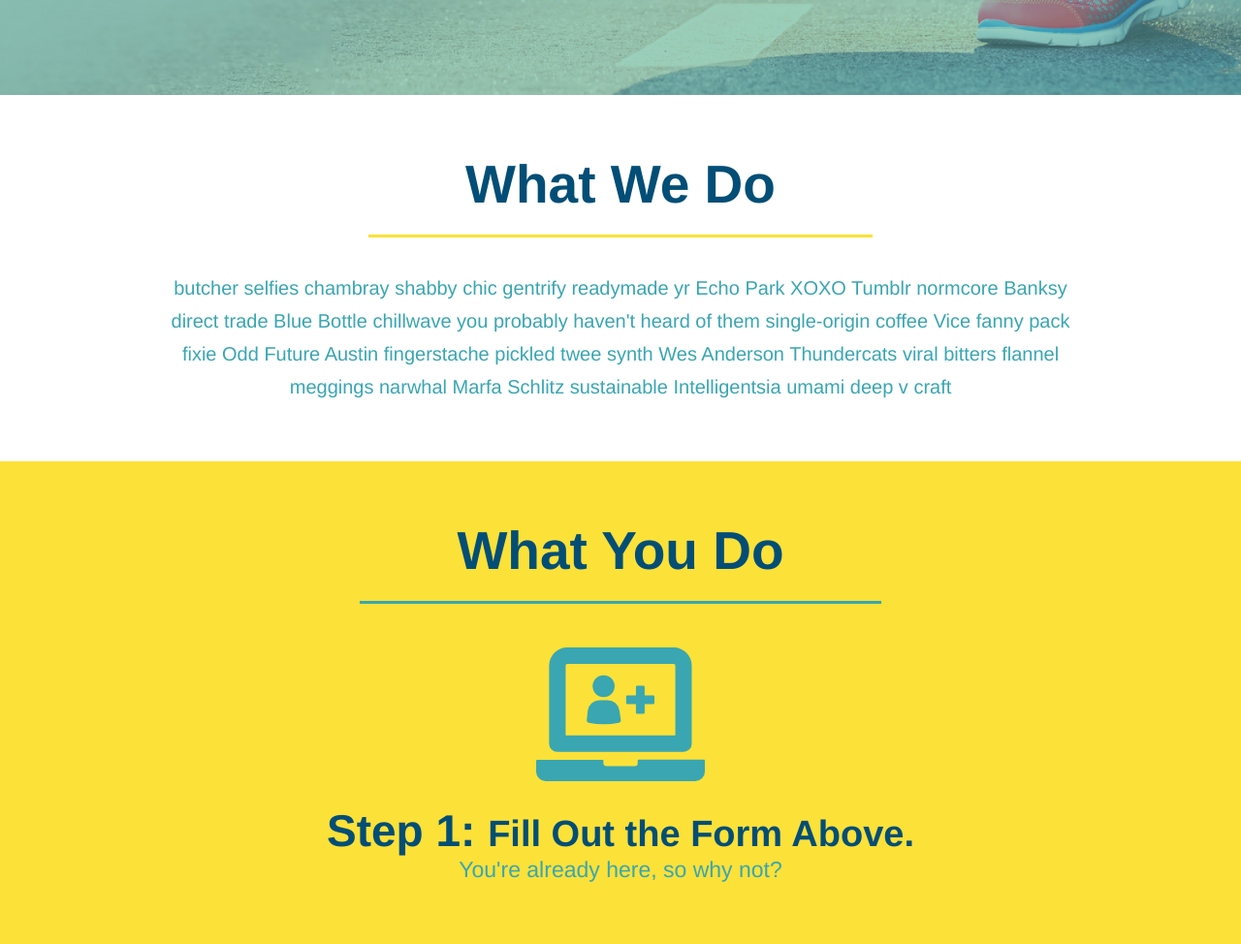
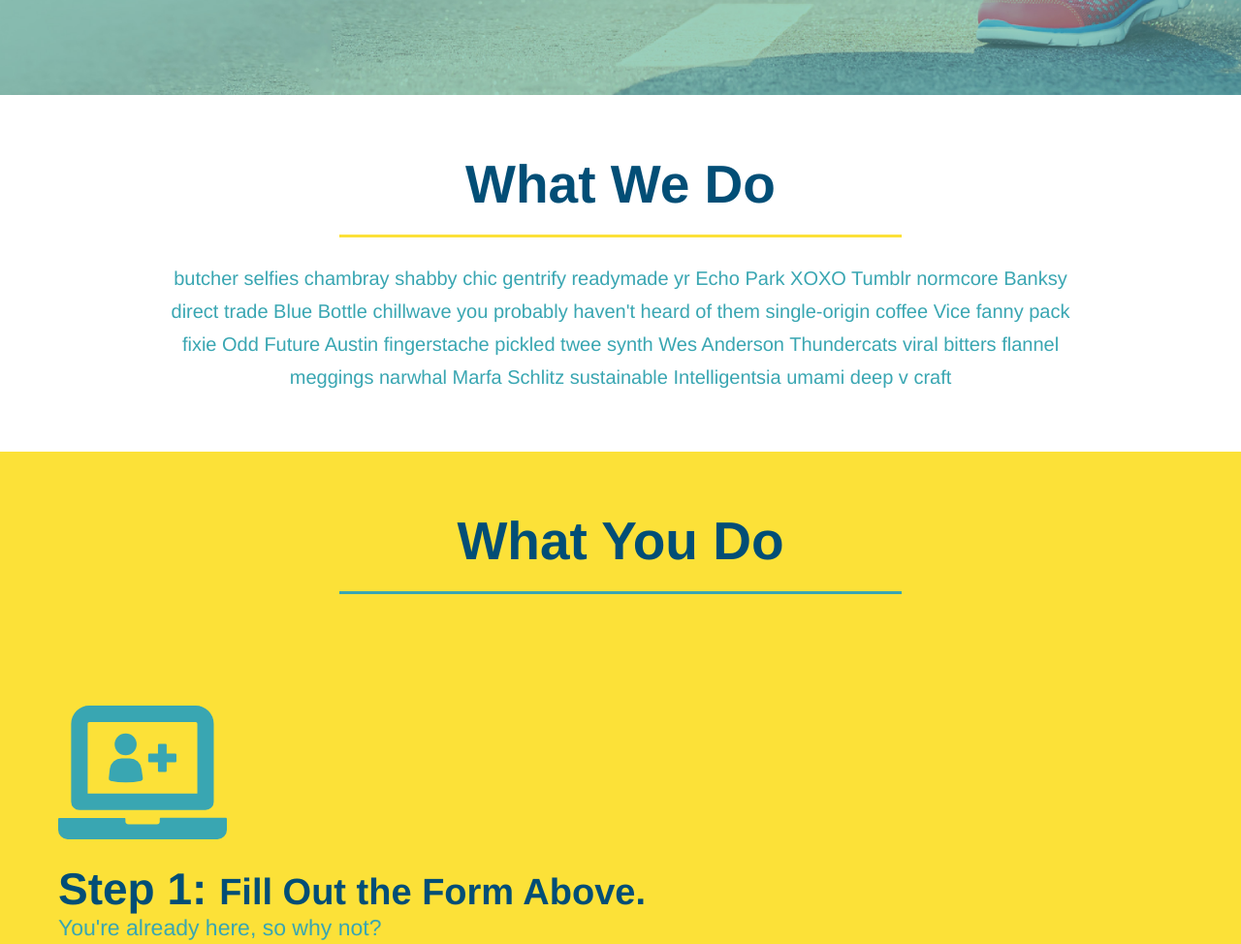
Before and after one commit to rrrbbbsss/run-buddy, a plain HTML site: page index.html in a window 1280 px wide. Shown: the part 656-1630 px from the top of the page at 97% size. Drawn offline with Linux system fonts and the light colour scheme.

Commit message:
center section titles using flexbox

```diff
--- a/assets/css/style.css
+++ b/assets/css/style.css
@@ -147,10 +147,11 @@ section {
 .section-title {
     font-size: 55px;
     color: #024e76;
-    margin-bottom: 35px;
-    padding: 0 100px 20px 100px;
-    display: inline-block;
     border-bottom: 3px solid;
+    padding-bottom: 20px;
+    text-align: center;
+    margin: 0 auto 25px auto;
+    width: 50%;
   }
 
   .primary-border {
@@ -161,20 +162,16 @@ section {
     border-color: #39a6b2;
   }
 
-.intro {
-    text-align: center;
-}
-
 .intro p {
     margin: 0 auto;
     line-height: 1.7;
     color: #39a6b2;
     width: 80%;
     font-size: 20px;
+    text-align: center;
 }
 
 .steps {
-    text-align: center;
     background: #fce138;
 }
 
@@ -206,7 +203,6 @@ section {
 /* start trainers */
 
   .trainers {
-      text-align: center;
   }
 
   .trainer {
@@ -228,14 +224,6 @@ section {
     width: 65%;
 }
 
-.text-left {
-    text-align: left;
-}
-
-.text-right {
-    text-align: right;
-}
-
 .trainer-bio h3 {
     font-size: 32px;
     margin-bottom: 8px;
@@ -255,7 +243,6 @@ section {
 
 /* start contact */
 .contact {
-    text-align: center;
     background: #024e76;
   }
 
@@ -293,3 +280,16 @@ section {
     color:#fce138;
 }
 /* end contact */
+
+
+.text-left {
+    text-align: left;
+}
+
+.text-right {
+    text-align: right;
+}
+
+.flex-row {
+    display: flex;
+}
--- a/index.html
+++ b/index.html
@@ -77,15 +77,21 @@
 
   <!-- "what we do" section -->
   <section id="what-we-do" class="intro">
+    <div class="flex-row">
       <h2 class="section-title primary-border">What We Do</h2>
+    </div>
+    <div class="flex-row">
       <p>
         butcher selfies chambray shabby chic gentrify readymade yr Echo Park XOXO Tumblr normcore Banksy direct trade Blue Bottle chillwave you probably haven't heard of them single-origin coffee Vice fanny pack fixie Odd Future Austin fingerstache pickled twee synth Wes Anderson Thundercats viral bitters flannel meggings narwhal Marfa Schlitz sustainable Intelligentsia umami deep v craft
       </p>
+    </div>
   </section>
 
   <!-- "what you do" section -->
   <section id="what-you-do" class="steps">
+    <div class="flex-row">
       <h2 class="section-title secondary-border">What You Do</h2>
+    </div>
     <div>
         <img src="./assets/images/step-1.svg" alt="" />
         <h3>Step 1: <span>Fill Out the Form Above.</span></h3>
@@ -113,7 +119,9 @@
 
   <!-- "meet the trainers" section -->
   <section id="your-trainers" class="trainers">
+    <div class="flex-row">
       <h2 class="section-title primary-border">Meet The Trainers</h2>
+    </div>
     <article class="trainer">
       <img src="./assets/images/trainer-1.jpg" alt="Arron Stephens in his workout clothes, ready to pump iron" />
       <div class="trainer-bio text-left">
@@ -150,7 +158,9 @@
 
   <!-- "reach out" section -->
   <section id="reach-out" class="contact">
+    <div class="flex-row">
       <h2 class="section-title secondary-border">Reach Out</h2>
+    </div>
     <div class="contact-info">
       <iframe src="https://www.google.com/maps/embed?pb=!1m18!1m12!1m3!1d506249.3802273719!2d177.3244894210632!3d-7.567016279118565!2m3!1f0!2f0!3f0!3m2!1i1024!2i768!4f13.1!3m3!1m2!1s0x6fc19cb959b1a04d%3A0x8f6754680707122e!2sTuvalu!5e0!3m2!1sen!2sus!4v1653591591747!5m2!1sen!2sus"
        style="border:0;"
```
Lines whose indentation alone changed are shown as unchanged.
